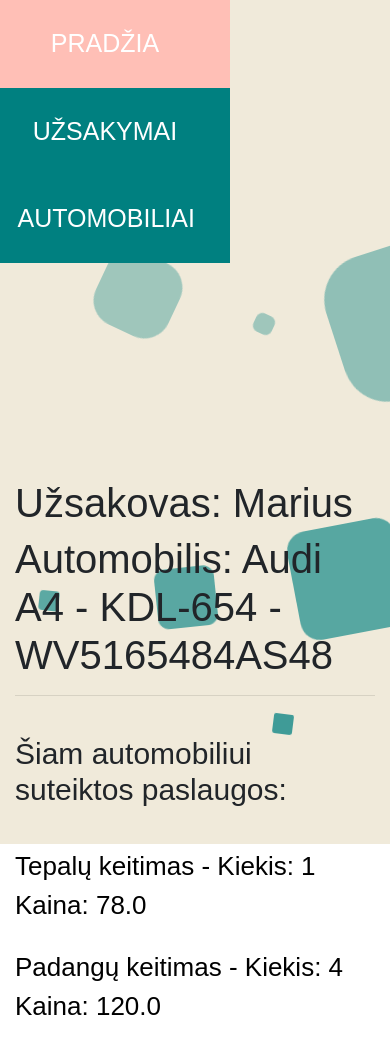
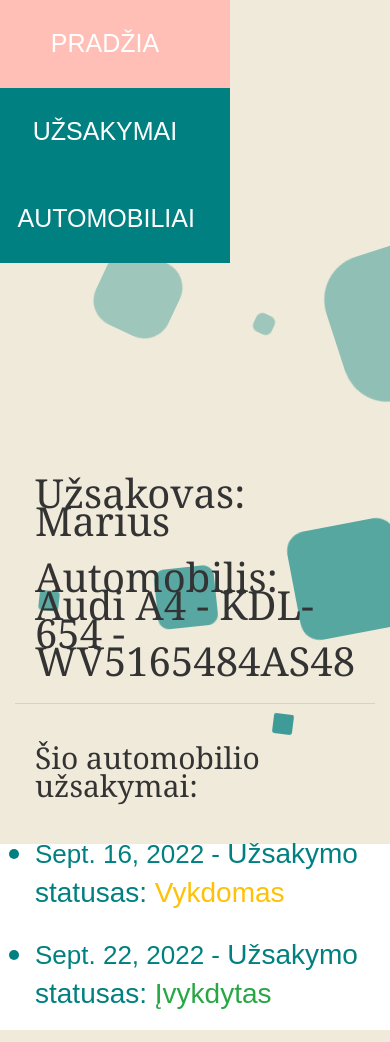
Before and after one commit to mrekus/django_project2, a Django app: page /autoservice/cars/1 in a window 390 px wide. Run offline with Django 4.2, Linux system fonts and the light colour scheme; data comes from the database, SQL or seed files in the repository; some libraries are stand-ins or nearby versions.

Commit message:
Pridėtas visų automobilių užsakymų sąrašas, linkai į individualius užsakymus

```diff
--- a/mysite/autoservice/templates/car.html
+++ b/mysite/autoservice/templates/car.html
@@ -1,15 +1,29 @@
 {% extends "base.html" %}
 {% block content %}
-<div>
-    <h1 style="font-size: 40px; margin-top: 200px"> Užsakovas: {{ car_info.klientas }}</h1>
-    <h1 style="font-size: 40px">Automobilis: {{ car_info.automobilio_modelis_id }} - {{ car_info.valstybinis_nr }} - {{ car_info.VIN_kodas }}</h1>
+<div class="cars">
+    <p style="font-size: 40px; margin-top: 200px"> Užsakovas: {{ car_info.klientas }}</p>
+    <p style="font-size: 40px">Automobilis: {{ car_info.automobilio_modelis_id }} - {{ car_info.valstybinis_nr }} - {{ car_info.VIN_kodas }}</p>
     <hr>
     <br>
-    <h1 style="font-size: 30px">Šiam automobiliui suteiktos paslaugos:</h1>
-    <br>
-    {% for i in paslauga.uzsakymoeilute.all %}
+    <p style="font-size: 30px">Šio automobilio užsakymai:</p>
+    {% for i in paslauga %}
     <ul>
-        <li><span class="text-wrapper">{{ i.paslauga_id }} - Kiekis: {{ i.kiekis }} Kaina: {{ i.kaina }}</span></li>
+        <li style="margin-left: 20px">
+            <span class="text-wrapper">
+                <a href="{% url 'orders_detail' i.id %}" style="color: #008080;">
+                    {{ i.data }} -
+                    <h3 style="display: inline;">
+                        Užsakymo statusas:
+                    </h3>
+                    <h3 style="display: inline;"
+                    class="{% if i.status == 'i' %} text-success
+                   {% elif i.status == 'a' %} text-danger
+                   {% else %} text-warning {% endif %}">
+                    {{ i.get_status_display }}
+                    </h3>
+                </a>
+            </span>
+        </li>
     </ul>
     {% endfor %}
 </div>
--- a/mysite/autoservice/views.py
+++ b/mysite/autoservice/views.py
@@ -23,7 +23,7 @@ def cars(request):
 
 def car(request, car_id):
     car_info = get_object_or_404(Automobilis, pk=car_id)
-    paslauga_info = get_object_or_404(Uzsakymas, pk=car_id)
+    paslauga_info = Uzsakymas.objects.filter(automobilis_id=car_id)
     kontext = {"car_info": car_info,
                "paslauga": paslauga_info}
     return render(request, "car.html", context=kontext)
```
Also changed, not shown: mysite/autoservice/templates/cars.html (+7 -1 lines), mysite/autoservice/templates/order_specific.html (added, +10 -0 lines), mysite/autoservice/models.py (line endings or trailing spaces).
